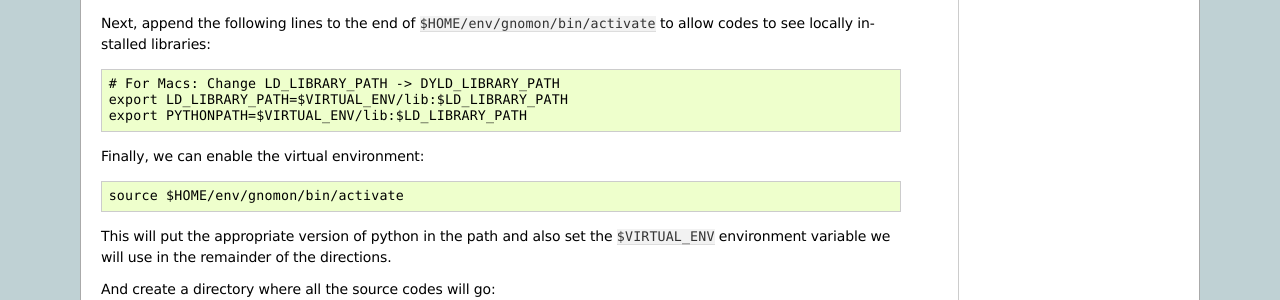
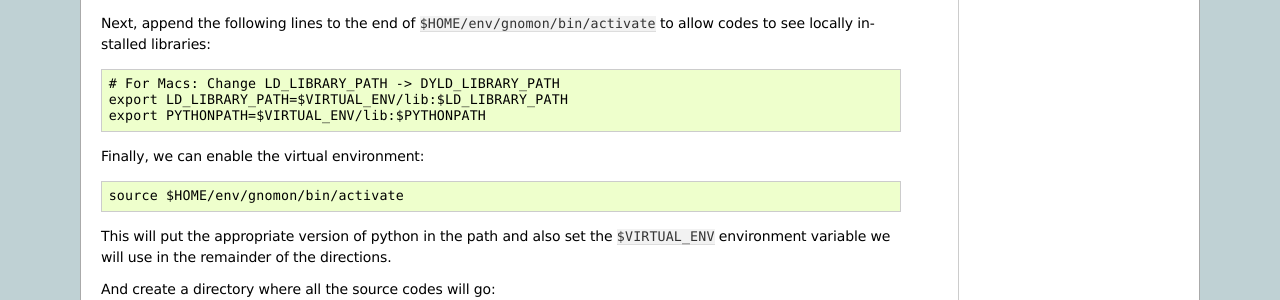
Before and after one commit to nuSTORM/gnomon, a Sphinx documentation site: the page built from doc/source/install.rst, in a window 1280 px wide and 900 px high, scrolled down 1092 px. Shown: the part 184-484 px from the top of the window. Built offline with Sphinx 7.4.7, drawn with Linux system fonts in a browser that asks for light colours.

Commit message:
fix pythonpath

```diff
--- a/doc/source/install.rst
+++ b/doc/source/install.rst
@@ -78,7 +78,7 @@ Next, append the following lines to the end of
 
   # For Macs: Change LD_LIBRARY_PATH -> DYLD_LIBRARY_PATH
   export LD_LIBRARY_PATH=$VIRTUAL_ENV/lib:$LD_LIBRARY_PATH
-  export PYTHONPATH=$VIRTUAL_ENV/lib:$LD_LIBRARY_PATH
+  export PYTHONPATH=$VIRTUAL_ENV/lib:$PYTHONPATH
 
 Finally, we can enable the virtual environment::
 
```
